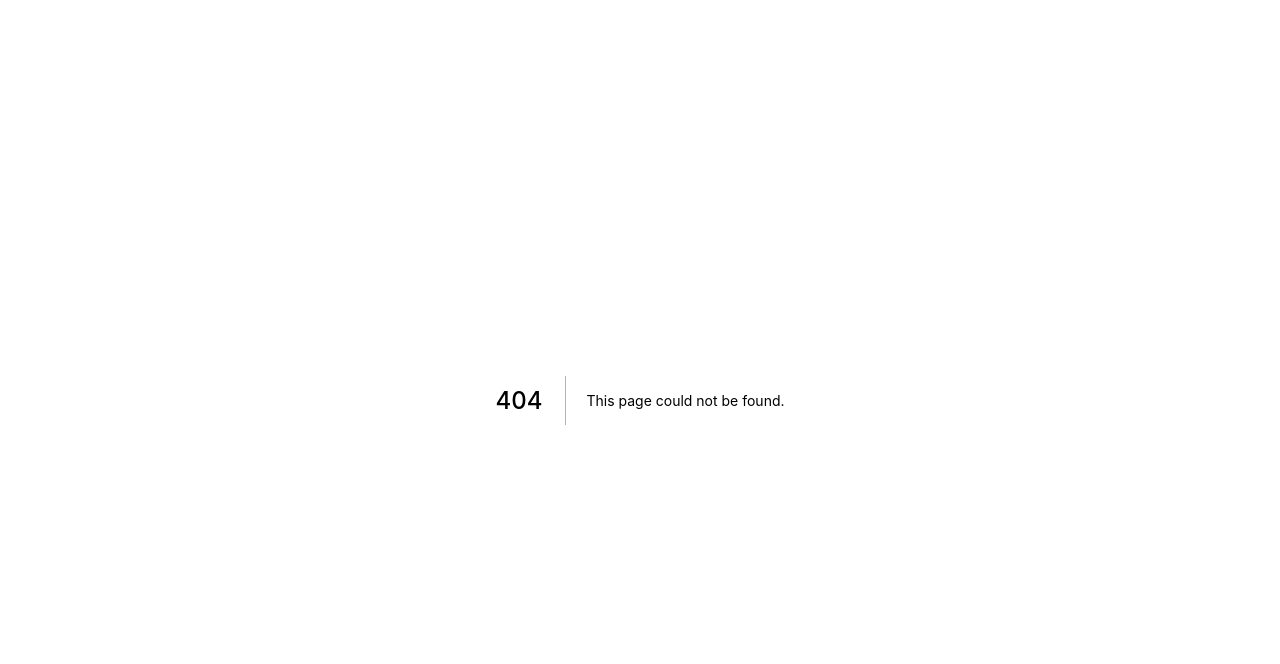
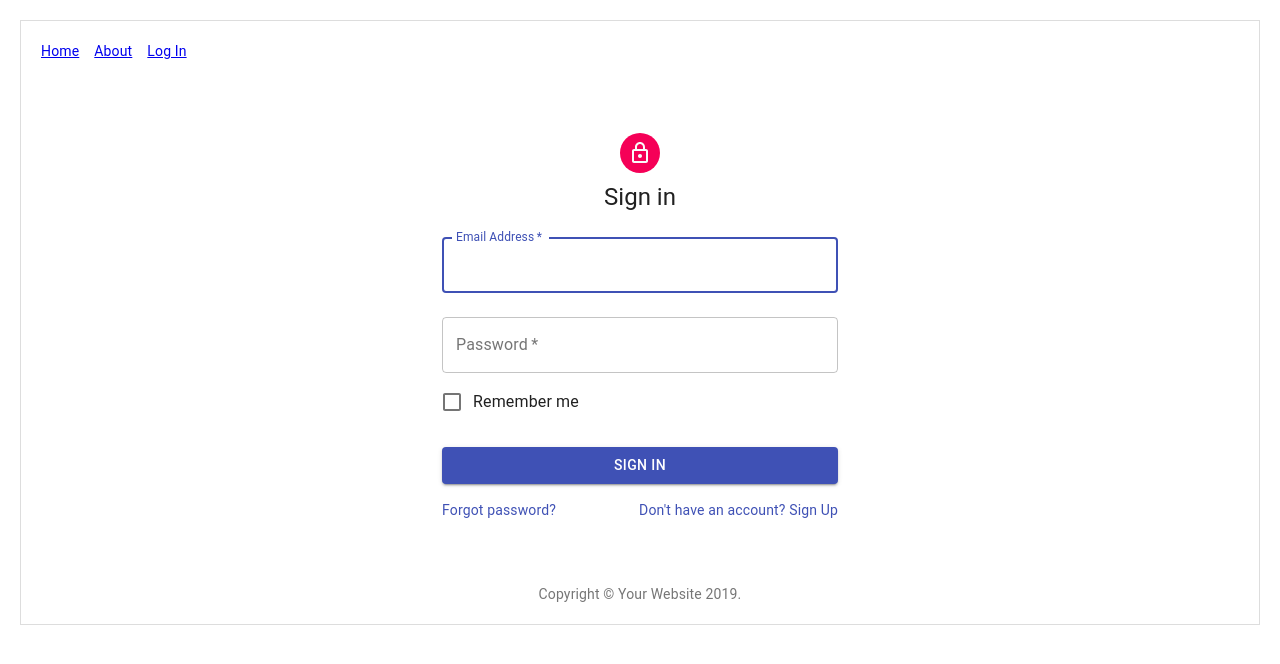
Before and after one commit to novakjason/soft-wash, a Next.js app: page /login in a window 1280 px wide. Before the commit this address had no page. Shown: the top 664 px of the page. Built offline with nearby package versions, Linux system fonts and the light colour scheme.

Commit message:
Add SignIn component and login page

```diff
--- a/components/Header.js
+++ b/components/Header.js
@@ -13,6 +13,9 @@
       <Link href="/about">
         <a style={linkStyle}>About</a>
       </Link>
+      <Link href="/login">
+        <a style={linkStyle}>Log In</a>
+      </Link>
     </div>
   )
 }
--- /dev/null
+++ b/components/SignIn.js
@@ -0,0 +1,122 @@
+import React from 'react';
+import Avatar from '@material-ui/core/Avatar';
+import Button from '@material-ui/core/Button';
+import CssBaseline from '@material-ui/core/CssBaseline';
+import TextField from '@material-ui/core/TextField';
+import FormControlLabel from '@material-ui/core/FormControlLabel';
+import Checkbox from '@material-ui/core/Checkbox';
+import Link from '@material-ui/core/Link';
+import Grid from '@material-ui/core/Grid';
+import Box from '@material-ui/core/Box';
+import LockOutlinedIcon from '@material-ui/icons/LockOutlined';
+import Typography from '@material-ui/core/Typography';
+import { makeStyles } from '@material-ui/core/styles';
+import Container from '@material-ui/core/Container';
+
+function Copyright() {
+  return (
+    <Typography variant="body2" color="textSecondary" align="center">
+      {'Copyright © '}
+      <Link color="inherit" href="https://material-ui.com/">
+        Your Website
+      </Link>{' '}
+      {new Date().getFullYear()}
+      {'.'}
+    </Typography>
+  );
+}
+
+const useStyles = makeStyles(theme => ({
+  '@global': {
+    body: {
+      backgroundColor: theme.palette.common.white,
+    },
+  },
+  paper: {
+    marginTop: theme.spacing(8),
+    display: 'flex',
+    flexDirection: 'column',
+    alignItems: 'center',
+  },
+  avatar: {
+    margin: theme.spacing(1),
+    backgroundColor: theme.palette.secondary.main,
+  },
+  form: {
+    width: '100%', // Fix IE 11 issue.
+    marginTop: theme.spacing(1),
+  },
+  submit: {
+    margin: theme.spacing(3, 0, 2),
+  },
+}));
+
+export default function SignIn() {
+  const classes = useStyles();
+
+  return (
+    <Container component="main" maxWidth="xs">
+      <CssBaseline />
+      <div className={classes.paper}>
+        <Avatar className={classes.avatar}>
+          <LockOutlinedIcon />
+        </Avatar>
+        <Typography component="h1" variant="h5">
+          Sign in
+        </Typography>
+        <form className={classes.form} noValidate>
+          <TextField
+            variant="outlined"
+            margin="normal"
+            required
+            fullWidth
+            id="email"
+            label="Email Address"
+            name="email"
+            autoComplete="email"
+            autoFocus
+          />
+          <TextField
+            variant="outlined"
+            margin="normal"
+            required
+            fullWidth
+            name="password"
+            label="Password"
+            type="password"
+            id="password"
+            autoComplete="current-password"
+          />
+          <FormControlLabel
+            control={<Checkbox value="remember" color="primary" />}
+            label="Remember me"
+          />
+          <Button
+            type="submit"
+            fullWidth
+            variant="contained"
+            color="primary"
+            className={classes.submit}
+          >
+            Sign In
+          </Button>
+          <Grid container>
+            <Grid item xs>
+              <Link href="#" variant="body2">
+                Forgot password?
+              </Link>
+            </Grid>
+            <Grid item>
+              <Link href="#" variant="body2">
+                {"Don't have an account? Sign Up"}
+              </Link>
+            </Grid>
+          </Grid>
+        </form>
+      </div>
+      <Box mt={8}>
+        <Copyright />
+      </Box>
+    </Container>
+  );
+}
--- a/package.json
+++ b/package.json
@@ -19,6 +19,8 @@
   },
   "homepage": "https://soft-wash.novakjason.now.sh/",
   "dependencies": {
+    "@material-ui/core": "^4.5.0",
+    "@material-ui/icons": "^4.4.3",
     "isomorphic-unfetch": "^3.0.0",
     "mongoose": "^5.7.3",
     "next": "^9.0.7",
--- /dev/null
+++ b/pages/login.js
@@ -0,0 +1,10 @@
+import Layout from '../components/MyLayout';
+import SignIn from '../components/SignIn';
+
+export default function LogIn() {
+    return (
+        <Layout>
+            <SignIn />
+        </Layout>
+    )
+}
```
Also changed, not shown: 1 other file (tests, documents, lock files or other folders).
